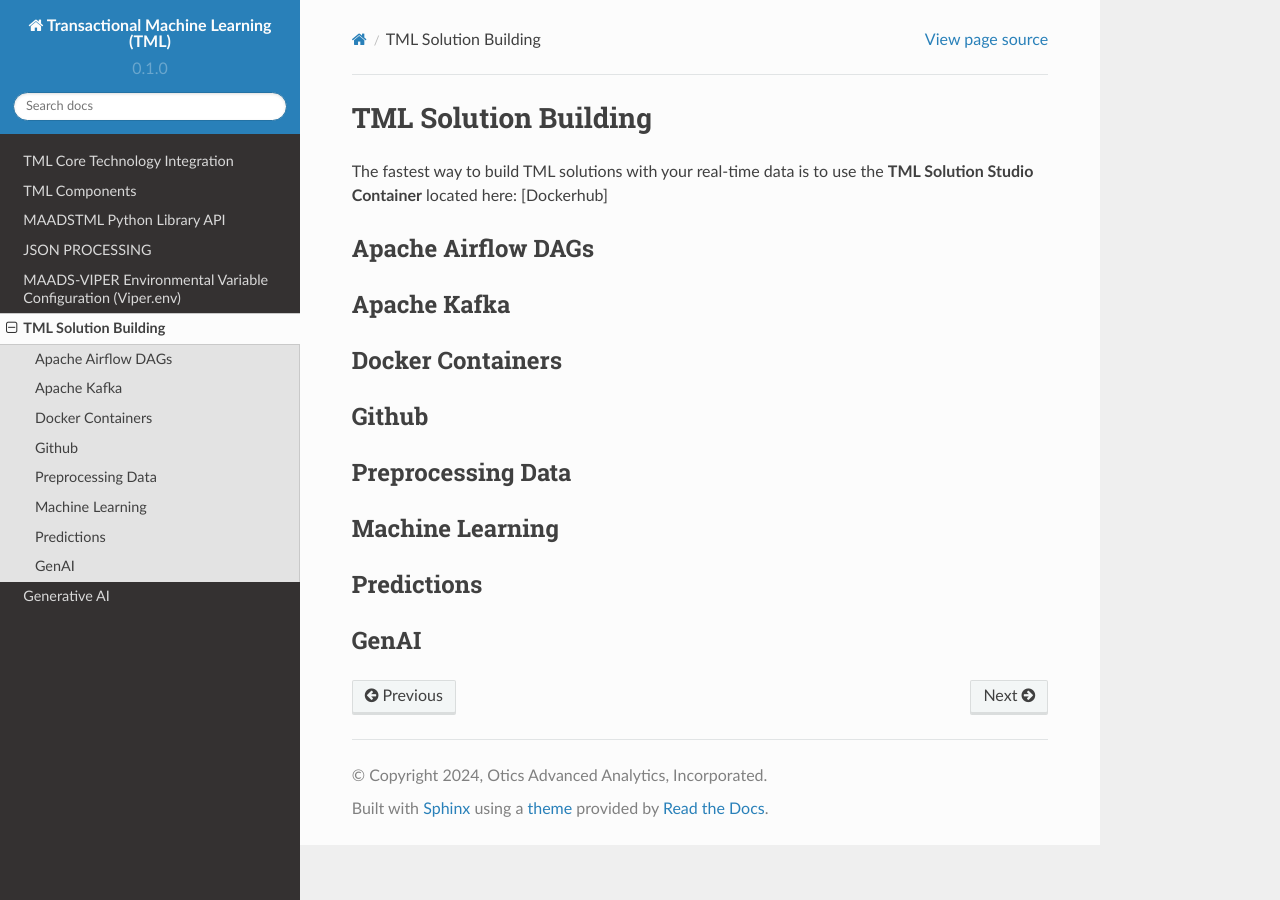
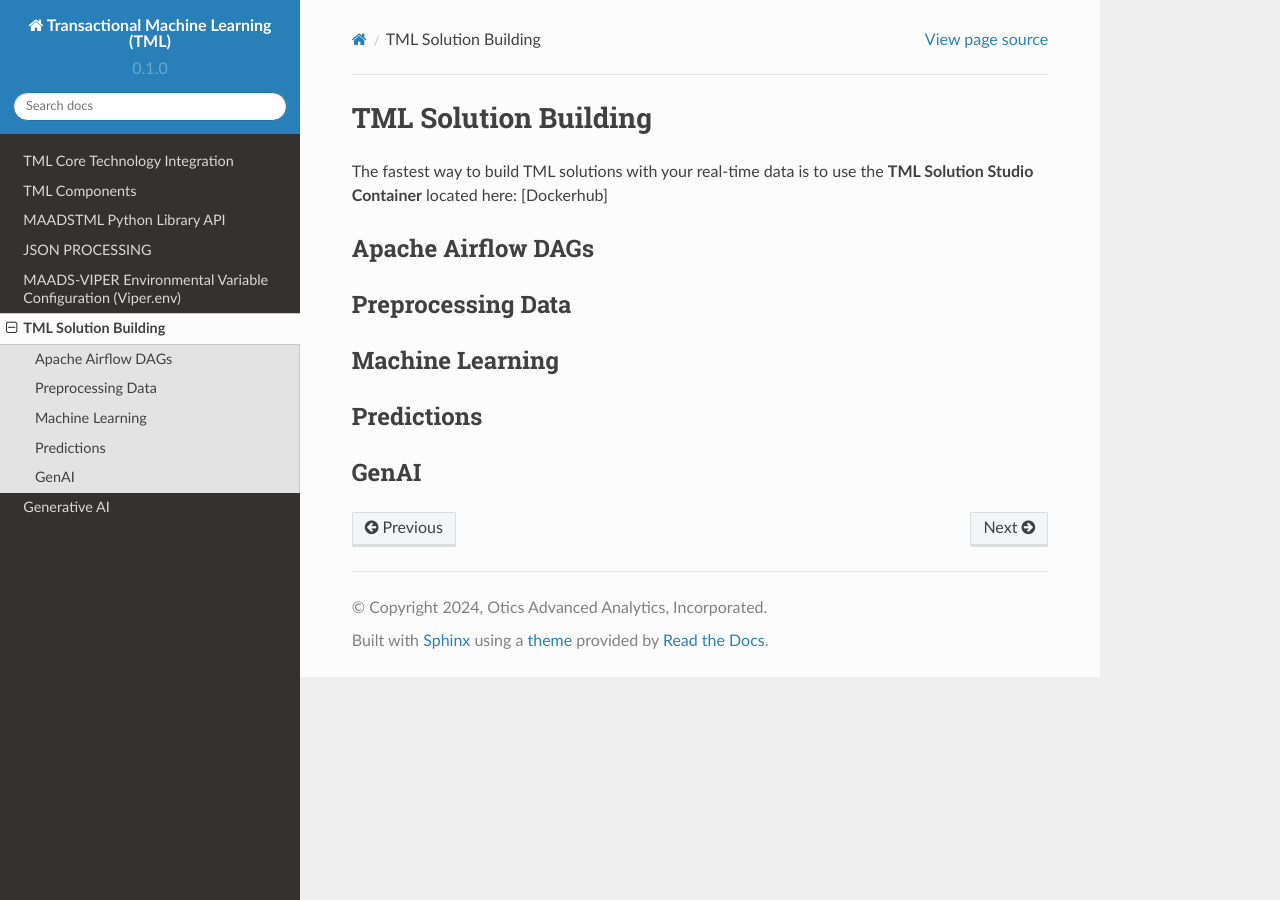
Before and after one commit to smaurice101/readthedocs, a Sphinx documentation site: the page built from docs/source/tmlbuilds.rst, in a window 1280 px wide. Built offline with Sphinx 7.4.7 and the Read the Docs theme 2.0.0, drawn with Linux system fonts in a browser that asks for light colours.

Commit message:
Update tmlbuilds.rst

```diff
--- a/docs/source/tmlbuilds.rst
+++ b/docs/source/tmlbuilds.rst
@@ -5,15 +5,6 @@
 
 Apache Airflow DAGs
 -------------------
-
-Apache Kafka
---------------
-
-Docker Containers
-----------------
-
-Github
-------------
 
 Preprocessing Data
 -----------------
```
